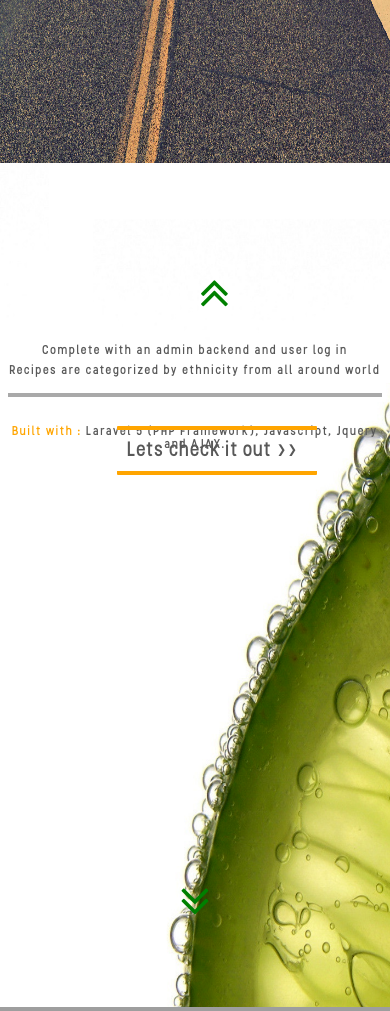
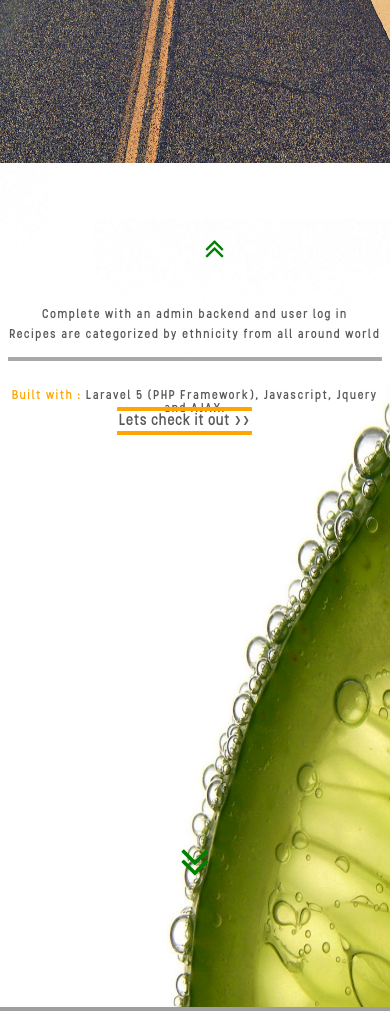
Before and after one commit to YaEhh/old-portfolio, a PHP site: page / in a window 390 px wide; the page is wider, and only the part inside the window is pictured. Shown: the part 681-1692 px from the top of that part. Run offline with PHP 8.4, Linux system fonts and the light colour scheme; style sheets or scripts are compiled from the project's sources; some libraries are stand-ins or nearby versions; grey boxes are pictures that could not be loaded.

Commit message:
one more

```diff
--- a/css/style.css
+++ b/css/style.css
@@ -28,7 +28,6 @@ body {
     z-index: 0;
     overflow-x: hidden;
     overflow-y: hidden;
-    min-height: 700px;
     overflow: hidden;
     font-family: 'lombok';
     color: #EBCEAC;
--- a/css/style.scss
+++ b/css/style.scss
@@ -41,7 +41,7 @@ body {
         overflow-x: hidden;
         overflow-y: hidden;
         // height: auto;
-        min-height:700px;
+        // min-height:700px;
         overflow:hidden;
         font-family: 'lombok';
         color: #EBCEAC;
--- a/css/wandermunch.css
+++ b/css/wandermunch.css
@@ -6,14 +6,15 @@
     background-size: 100% 100%;
     background-repeat: no-repeat;
     position: absolute;
-    top: 100%; }
+    top: 100%;
+    overflow: hidden; }
     .wandermunch .wm {
       font-size: 300%;
       text-align: center;
       font-family: 'blackjack';
       text-shadow: 2px 2px 2px darkgreen;
       width: 0;
-      height: 2em;
+      height: 1.25em;
       white-space: nowrap;
       overflow: hidden;
       position: relative;
@@ -22,7 +23,7 @@
       margin: auto; }
     .wandermunch .description {
       padding-top: 20px;
-      height: 20%;
+      height: 15%;
       width: 100%;
       color: #585858;
       font-family: stellar;
@@ -33,7 +34,8 @@
       .wandermunch .description p {
         margin: 2%; }
       .wandermunch .description .built-with {
-        color: orange; }
+        color: orange;
+        margin-top: -1em; }
       .wandermunch .description .wm-des {
         border-bottom: 4px solid darkgrey;
         padding-bottom: 3%;
@@ -88,20 +90,20 @@
     .wandermunch .go-to {
       position: relative;
       top: -10%;
+      margin-top: 60px;
       margin-left: 30%;
       background-color: transparent;
       border-top: 4px solid orange;
       border-bottom: 4px solid orange;
       border-radius: 1px 1px 1px;
-      font-size: 130%;
+      font-size: 100%;
       font-family: stellar;
-      padding: 10px;
+      padding: 2px;
       color: #585858;
       text-decoration: none;
       display: inline-block;
-      width: 12%;
       margin-bottom: 20px;
-      min-width: 180px; }
+      min-width: 30px; }
     .wandermunch .go-to:hover {
       border-top: 4px solid darkorange;
       border-bottom: 4px solid darkorange;
@@ -116,12 +118,13 @@
       height: 5%;
       text-align: center;
       font-family: stellar;
-      font-size: 300%; }
+      font-size: 200%; }
       .wandermunch .slide-up-div .slide-up-intro {
         display: block;
         width: 100%;
         height: 100%;
-        color: green; }
+        color: green;
+        margin: 0px; }
         .wandermunch .slide-up-div .slide-up-intro:hover {
           color: green; }
     .wandermunch .slide-down-div {
--- a/css/wandermunch.scss
+++ b/css/wandermunch.scss
@@ -8,6 +8,7 @@
         background-repeat: no-repeat;
         position: absolute;
         top: 100%;
+        overflow:hidden;
         // border:1px solid black;
         .wm {
             font-size: 300%;
@@ -15,10 +16,11 @@
             font-family: 'blackjack';
             text-shadow: 2px 2px 2px darkgreen;
             width: 0;
-            height: 2em;
+            height: 1.25em;
             white-space: nowrap;
             overflow: hidden;
             position: relative;
+            // padding:0px;
             // left: 40%;
             top: 1%;
             color: black;
@@ -27,7 +29,7 @@
         .description {
             // margin:10px;
             padding-top:20px;
-            height: 20%;
+            height: 15%;
             width: 100%;
             color: #585858;
             font-family: stellar;
@@ -44,6 +46,7 @@
                 // text-shadow: 1px 1px 1px black;
                 // margin:2%;
                 // font-size: 120%;
+                margin-top:-1em;
             }
             .wm-des {
                 border-bottom: 4px solid darkgrey;
@@ -122,23 +125,24 @@
             top: -10%;
             // visibility: hidden;
             // text-align: center;
+            margin-top:60px;
             margin-left:30%;
             background-color: transparent;
             border-top: 4px solid orange;
             border-bottom: 4px solid orange;
             border-radius: 1px 1px 1px;
-            font-size: 130%;
+            font-size: 100%;
             font-family: stellar;
-            padding: 10px;
+            padding: 2px;
             // text-shadow: 2px 2px 1px black;
             color: #585858;
             text-decoration: none;
             // -webkit-transition: -webkit-transform 0.5s ease;
             display: inline-block;
-            width: 12%;
+            // width: 10px;
             margin-bottom:20px;
             // box-shadow:0px 0px 5px white;
-            min-width:180px;
+            min-width:30px;
         }
         .go-to:hover {
             // transition: border 1s;
@@ -158,16 +162,18 @@
             left:5%;
             // border: 1px solid black;
             margin: 10px 0px;
+            // margin:0px;
             width:100%;
             height:5%;
             text-align:center;
             font-family: stellar;
-            font-size:300%;
+            font-size:200%;
             .slide-up-intro{
                 display:block;
                 width:100%;
                 height:100%;
                 color: green;
+                margin:0px;
                 &:hover{
                     color:green;
                 }
```
Also changed, not shown: 2 other files.
